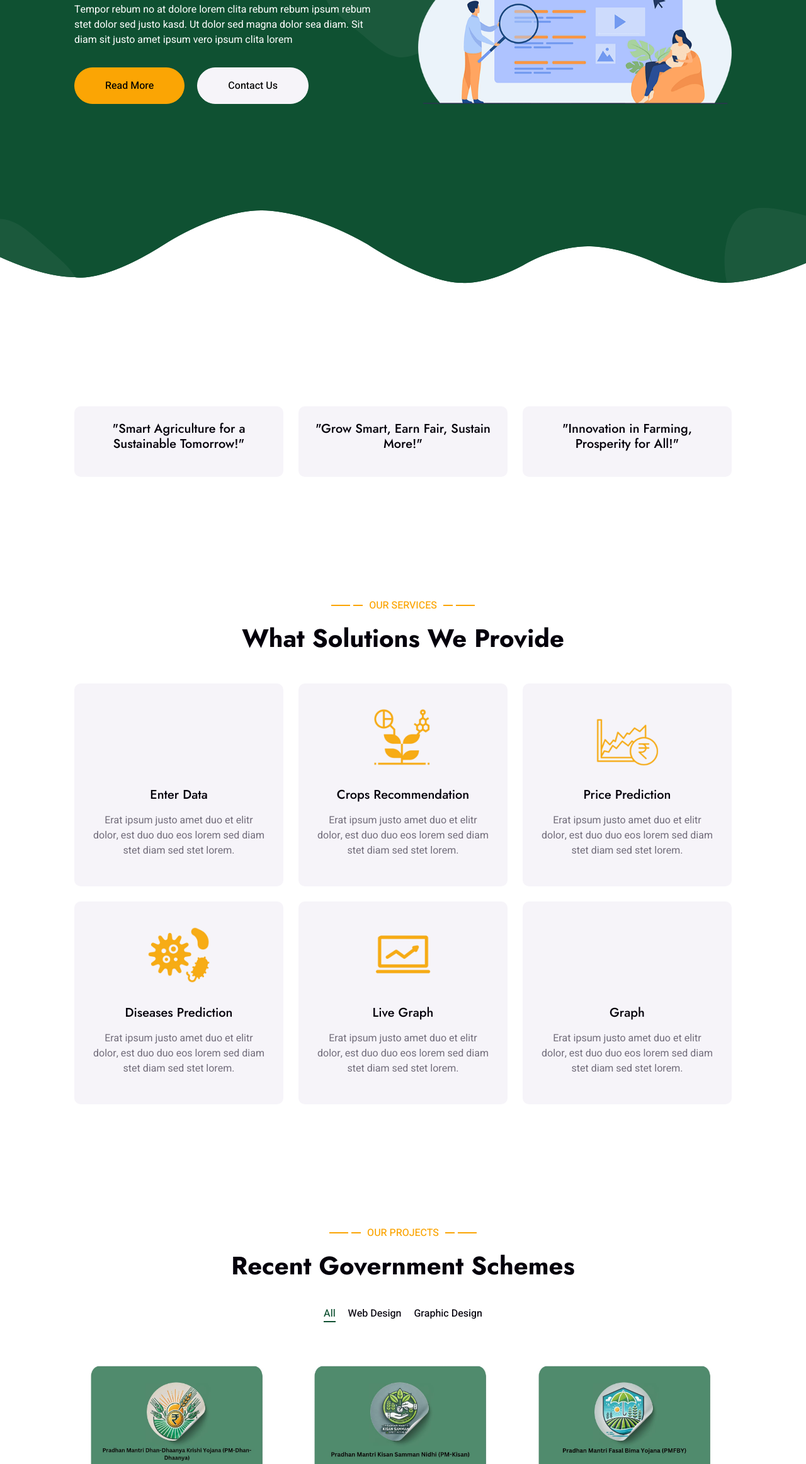
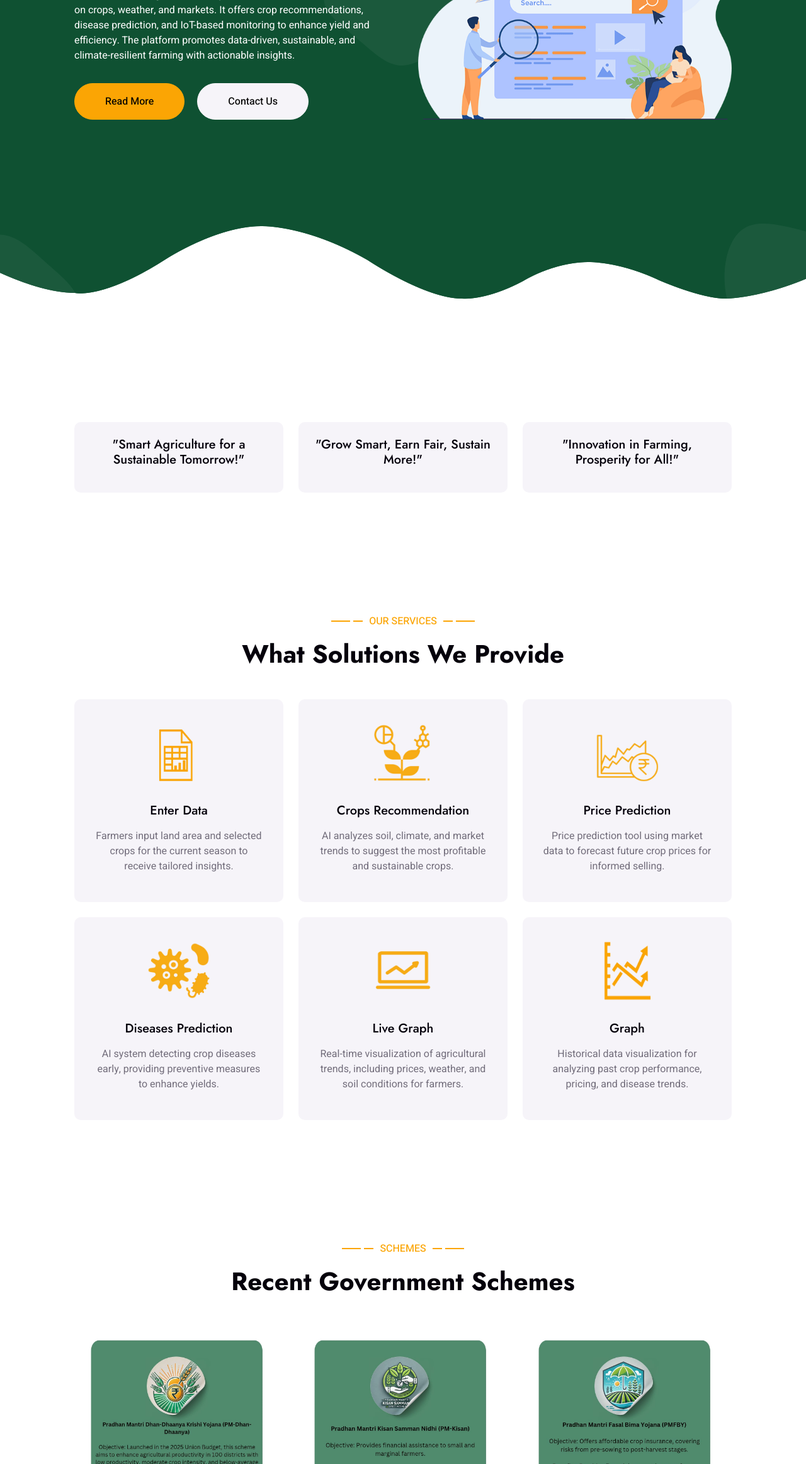
Before and after one commit to Himanshu977-star/R.U.P.Y-Real-Estate-Unified-Prediction-Using-Python-, a plain HTML site: page index.html in a window 1280 px wide. Shown: the part 476-2800 px from the top of the page at 63% size. Drawn offline with nearby package versions, Linux system fonts and the light colour scheme; animation ran at ten frames a second.

Commit message:
design change

```diff
--- a/css/style.css
+++ b/css/style.css
@@ -406,7 +406,7 @@ h6,
     height: 100%;
     top: 0;
     left: 0;
-    background: #0f5132e0;
+    background: #00000091;
     transition: .5s;
     opacity: 0;
 }
--- a/index.html
+++ b/index.html
@@ -81,9 +81,9 @@
                     <div class="row g-5 align-items-end">
                         <div class="col-lg-6 text-center text-lg-start">
                             <h1 class="text-white mb-4 animated slideInDown">A One-Stop Platform for Smarter Crop Management!</h1>
-                            <p class="text-white pb-3 animated slideInDown">Tempor rebum no at dolore lorem clita rebum rebum ipsum rebum stet dolor sed justo kasd. Ut dolor sed magna dolor sea diam. Sit diam sit justo amet ipsum vero ipsum clita lorem</p>
-                            <a href="" class="btn btn-secondary py-sm-3 px-sm-5 rounded-pill me-3 animated slideInLeft">Read More</a>
-                            <a href="" class="btn btn-light py-sm-3 px-sm-5 rounded-pill animated slideInRight">Contact Us</a>
+                            <p class="text-white pb-3 animated slideInDown">The Smart Farming Platform empowers farmers with real-time data on crops, weather, and markets. It offers crop recommendations, disease prediction, and IoT-based monitoring to enhance yield and efficiency. The platform promotes data-driven, sustainable, and climate-resilient farming with actionable insights.</p>
+                            <a href="about.html" class="btn btn-secondary py-sm-3 px-sm-5 rounded-pill me-3 animated slideInLeft">Read More</a>
+                            <a href="contact.html" class="btn btn-light py-sm-3 px-sm-5 rounded-pill animated slideInRight">Contact Us</a>
                         </div>
                         <div class="col-lg-6 text-center text-lg-start">
                             <img class="img-fluid animated zoomIn" src="img/hero.png" alt="">
@@ -137,10 +137,11 @@
                     <div class="col-lg-4 col-md-6 wow fadeInUp" data-wow-delay="0.1s">
                         <div class="service-item d-flex flex-column text-center rounded">
                             <div class="service-icon flex-shrink-0">
+                                <img class="service-icon" src="/img/data.png" alt="">
                                 <!-- <i class="fa fa-search fa-2x"></i> -->
                             </div>
                             <h5 class="mb-3">Enter Data</h5>
-                            <p class="m-0">Erat ipsum justo amet duo et elitr dolor, est duo duo eos lorem sed diam stet diam sed stet lorem.</p>
+                            <p class="m-0"> Farmers input land area and selected crops for the current season to receive tailored insights.</p>
                             <a class="btn btn-square" href="0.data.html"><i class="fa fa-arrow-right"></i></a>
                         </div>
                     </div>
@@ -151,7 +152,7 @@
                                 <!-- <i class="fa fa-laptop-code fa-2x"></i> -->
                             </div>
                             <h5 class="mb-3">Crops Recommendation</h5>
-                            <p class="m-0">Erat ipsum justo amet duo et elitr dolor, est duo duo eos lorem sed diam stet diam sed stet lorem.</p>
+                            <p class="m-0">AI analyzes soil, climate, and market trends to suggest the most profitable and sustainable crops.</p>
                             <a class="btn btn-square" href="1.crops_recommendation.html"><i class="fa fa-arrow-right"></i></a>
                         </div>
                     </div>
@@ -162,7 +163,7 @@
                                 <!-- <i class="fab fa-facebook-f fa-2x"></i> -->
                             </div>
                             <h5 class="mb-3">Price Prediction</h5>
-                            <p class="m-0">Erat ipsum justo amet duo et elitr dolor, est duo duo eos lorem sed diam stet diam sed stet lorem.</p>
+                            <p class="m-0">Price prediction tool using market data to forecast future crop prices for informed selling.</p>
                             <a class="btn btn-square" href="2.Price_Prediction.html"><i class="fa fa-arrow-right"></i></a>
                         </div>
                     </div>
@@ -173,7 +174,7 @@
                                 <!-- <i class="fa-solid fa-disease fa-2x"></i> -->
                             </div>
                             <h5 class="mb-3">Diseases Prediction</h5>
-                            <p class="m-0">Erat ipsum justo amet duo et elitr dolor, est duo duo eos lorem sed diam stet diam sed stet lorem.</p>
+                            <p class="m-0"> AI system detecting crop diseases early, providing preventive measures to enhance yields.</p>
                             <a class="btn btn-square" href="3.Diseases_Prediction.html"><i class="fa fa-arrow-right"></i></a>
                         </div>
                     </div>
@@ -185,17 +186,18 @@
                                 <!-- <i class="fa fa-thumbs-up fa-2x"></i> -->
                             </div>
                             <h5 class="mb-3">Live Graph </h5>
-                            <p class="m-0">Erat ipsum justo amet duo et elitr dolor, est duo duo eos lorem sed diam stet diam sed stet lorem.</p>
+                            <p class="m-0">Real-time visualization of agricultural trends, including prices, weather, and soil conditions for farmers.</p>
                             <a class="btn btn-square" href="4.Live_Graph.html"><i class="fa fa-arrow-right"></i></a>
                         </div>
                     </div>
                     <div class="col-lg-4 col-md-6 wow fadeInUp" data-wow-delay="0.5s">
                         <div class="service-item d-flex flex-column text-center rounded">
                             <div class="service-icon flex-shrink-0">
+                                <img class="service-icon" src="/img/garph1.png" alt="">
                                 <!-- <i class="fab fa-android fa-2x"></i> -->
                             </div>
                             <h5 class="mb-3">Graph</h5>
-                            <p class="m-0">Erat ipsum justo amet duo et elitr dolor, est duo duo eos lorem sed diam stet diam sed stet lorem.</p>
+                            <p class="m-0">Historical data visualization for analyzing past crop performance, pricing, and disease trends.</p>
                             <a class="btn btn-square" href="5.Graph.html"><i class="fa fa-arrow-right"></i></a>
                         </div>
                     </div>
@@ -208,10 +210,10 @@
         <div class="container-xxl py-5">
             <div class="container py-5 px-lg-5">
                 <div class="wow fadeInUp" data-wow-delay="0.1s">
-                    <p class="section-title text-secondary justify-content-center"><span></span>Our Projects<span></span></p>
+                    <p class="section-title text-secondary justify-content-center"><span></span>Schemes<span></span></p>
                     <h1 class="text-center mb-5">Recent Government Schemes</h1>
                 </div>
-                <div class="row mt-n2 wow fadeInUp" data-wow-delay="0.3s">
+                <!-- <div class="row mt-n2 wow fadeInUp" data-wow-delay="0.3s">
                     <div class="col-12 text-center">
                         <ul class="list-inline mb-5" id="portfolio-flters">
                             <li class="mx-2 active" data-filter="*">All</li>
@@ -219,7 +221,7 @@
                             <li class="mx-2" data-filter=".second">Graphic Design</li>
                         </ul>
                     </div>
-                </div>
+                </div> -->
                 <div class="row g-4 portfolio-container">
                     <div class="col-lg-4 col-md-6 portfolio-item first wow fadeInUp" data-wow-delay="0.1s">
                         <div class="rounded overflow-hidden">
@@ -330,7 +332,7 @@
                             <div class="text-center border-bottom p-4">
                                 <img class="img-fluid rounded-circle mb-4" src="img/photo demo.png" alt="">
                                 <h5>Shubhankar Bhide</h5>
-                                <span>Leader & Backend Developer</span>
+                                <span>Backend Developer</span>
                             </div>
                             <div class="d-flex justify-content-center p-4">
                                 <a class="btn btn-square mx-1" href=""><i class="fab fa-facebook-f"></i></a>
@@ -360,7 +362,7 @@
                             <div class="text-center border-bottom p-4">
                                 <img class="img-fluid rounded-circle mb-4" src="img/photo demo.png" alt="">
                                 <h5>Khushi Khatri</h5>
-                                <span>Web Designer</span>
+                                <span>Web Designer & Backend Developer</span>
                             </div>
                             <div class="d-flex justify-content-center p-4">
                                 <a class="btn btn-square mx-1" href=""><i class="fab fa-facebook-f"></i></a>
@@ -400,7 +402,7 @@
                             </div>
                         </div>
                     </div>
-                    <div class="col-lg-4 col-md-6 wow fadeInUp" data-wow-delay="0.5s">
+                    <!-- <div class="col-lg-4 col-md-6 wow fadeInUp" data-wow-delay="0.5s">
                         <div class="team-item bg-light rounded">
                             <div class="text-center border-bottom p-4">
                                 <img class="img-fluid rounded-circle mb-4" src="img/photo demo.png" alt="">
@@ -414,7 +416,7 @@
                                 <a class="btn btn-square mx-1" href=""><i class="fab fa-linkedin-in"></i></a>
                             </div>
                         </div>
-                    </div>
+                    </div> -->
                 </div>
             </div>
         </div>
```
Also changed, not shown: faq1.html (+14 -0 lines), faqs.html (+2 -2 lines), img/data.png (added), img/garph1.png (added).
